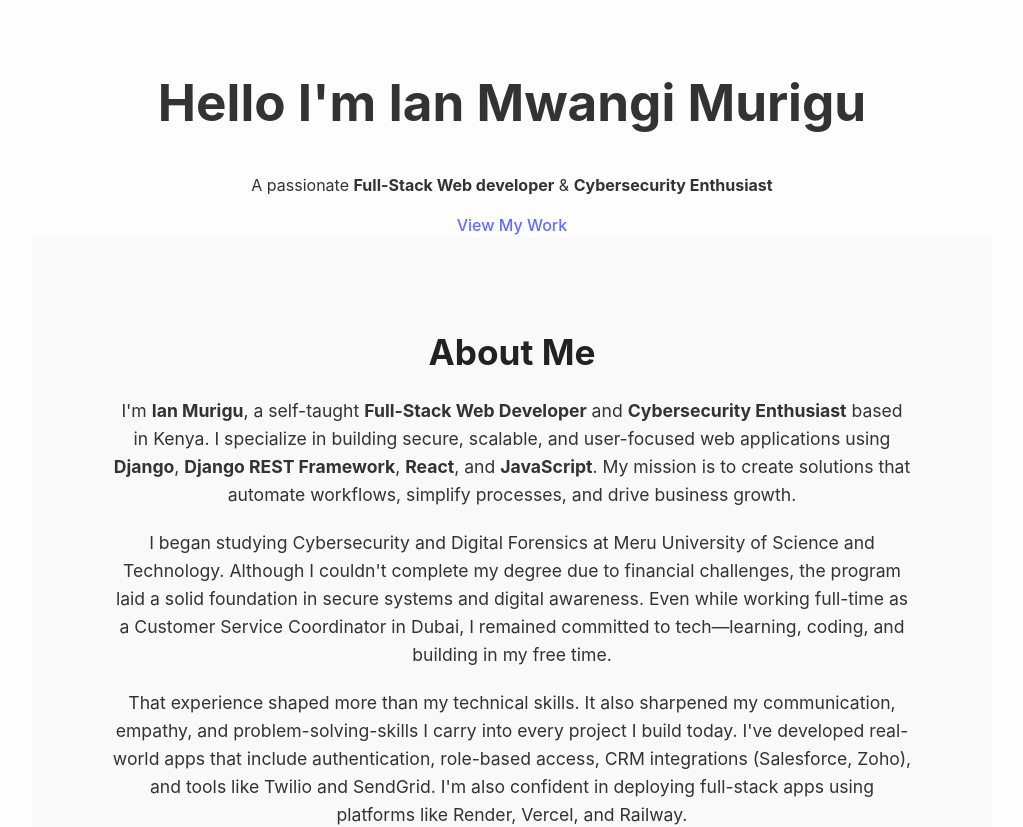
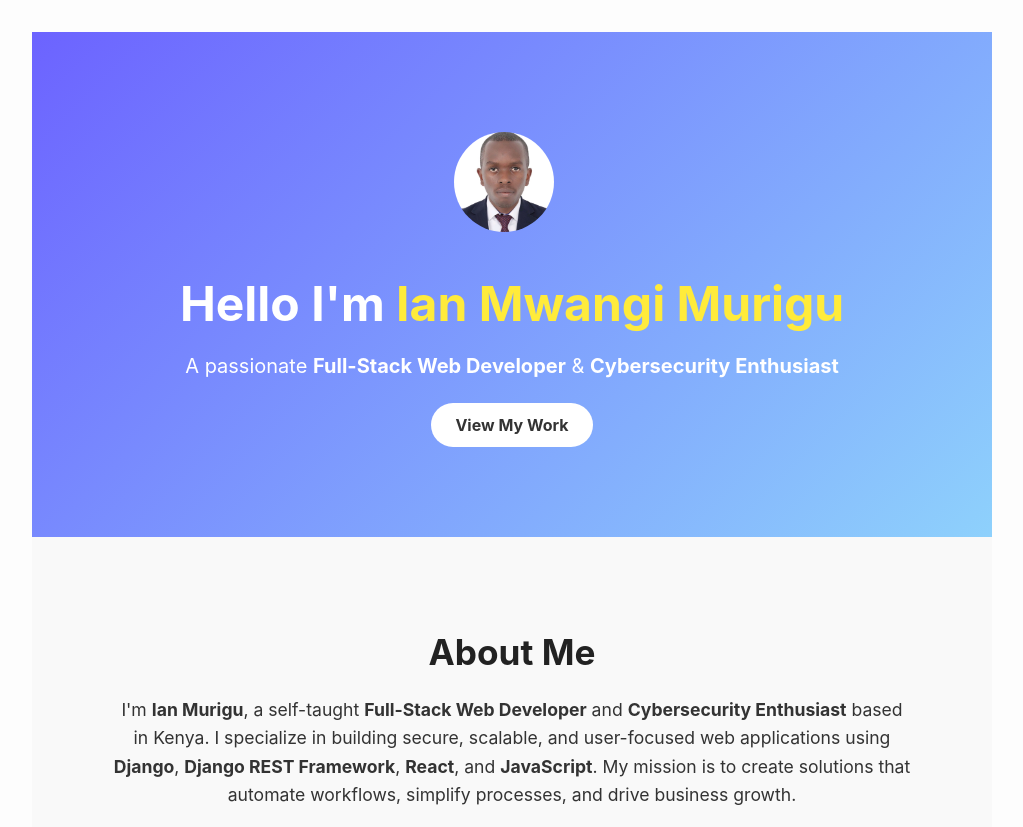
Before and after one commit to Ianmwangi934/Portfolio, a React (Vite) app: page / in a window 1280 px wide. Shown: the top 827 px of the page, without its empty margins (128-1151 px from the left). Built offline with nearby package versions, Linux system fonts and the light colour scheme.

Commit message:
Added a profile photo

```diff
--- a/src/components/Hero.css
+++ b/src/components/Hero.css
@@ -51,3 +51,10 @@
     object-fit: cover;
     border: 2px solid #eee;
   }
+  .hero-img {
+    width: 100px;
+    height: 100px;
+    border-radius: 50%;
+    object-fit: cover;
+    margin-right: 1rem;
+  }
--- a/src/components/Hero.jsx
+++ b/src/components/Hero.jsx
@@ -1,14 +1,20 @@
 import React from "react";
-import "./About.css";
+import "./Hero.css";
 
-const Hero =() =>{
+
+const Hero = () => {
     return (
         <section className="hero">
-
-            <h1>Hello I'm <span className="highlight">Ian Mwangi Murigu</span></h1>
-            <p>A passionate <strong>Full-Stack Web developer</strong> & <strong>Cybersecurity Enthusiast</strong></p>
-            <a href="#projects" className="hero-btn">View My Work</a>
+            <div className="hero-content">
+            <img src="/pic2.jpeg" alt="Ian Murigu" className="hero-img" />
+                <div>
+                    <h1>Hello I'm <span className="highlight">Ian Mwangi Murigu</span></h1>
+                    <p>A passionate <strong>Full-Stack Web Developer</strong> & <strong>Cybersecurity Enthusiast</strong></p>
+                    <a href="#projects" className="hero-btn">View My Work</a>
+                </div>
+            </div>
         </section>
     );
 };
+
 export default Hero;
```
